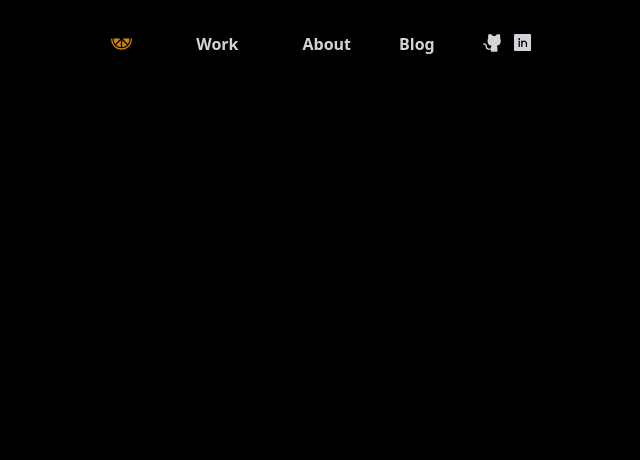
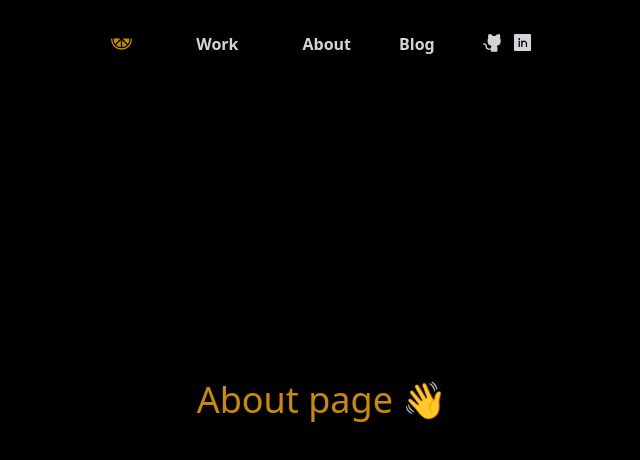
Before and after one commit to OtavioSC/website, a Next.js app: page /about in a window 1280 px wide. Before the commit this address had no page. Shown: the top 460 px of the page, without its empty margins (318-958 px from the left). Built offline with nearby package versions, Linux system fonts and the light colour scheme.

Commit message:
feat: added work and about pages

```diff
--- /dev/null
+++ b/src/app/about/page.tsx
@@ -0,0 +1,12 @@
+export default function About() {
+  return (
+    <main className="flex min-h-screen flex-col items-center justify-center w-full p-24">
+      <section className={`text-white pt-8 pb-6`}>
+        <h1 className="my-4 inline-block text-yellow-600 text-4xl">
+          About page 👋
+        </h1>
+        <p className="my-2 text-xl"></p>
+      </section>
+    </main>
+  );
+}
--- /dev/null
+++ b/src/app/work/page.tsx
@@ -0,0 +1,12 @@
+export default function Work() {
+  return (
+    <main className="flex min-h-screen flex-col items-center justify-center w-full p-24">
+      <section className={`text-white pt-8 pb-6`}>
+        <h1 className="my-4 inline-block text-yellow-600 text-4xl">
+          Work page 👋
+        </h1>
+        <p className="my-2 text-xl"></p>
+      </section>
+    </main>
+  );
+}
```
